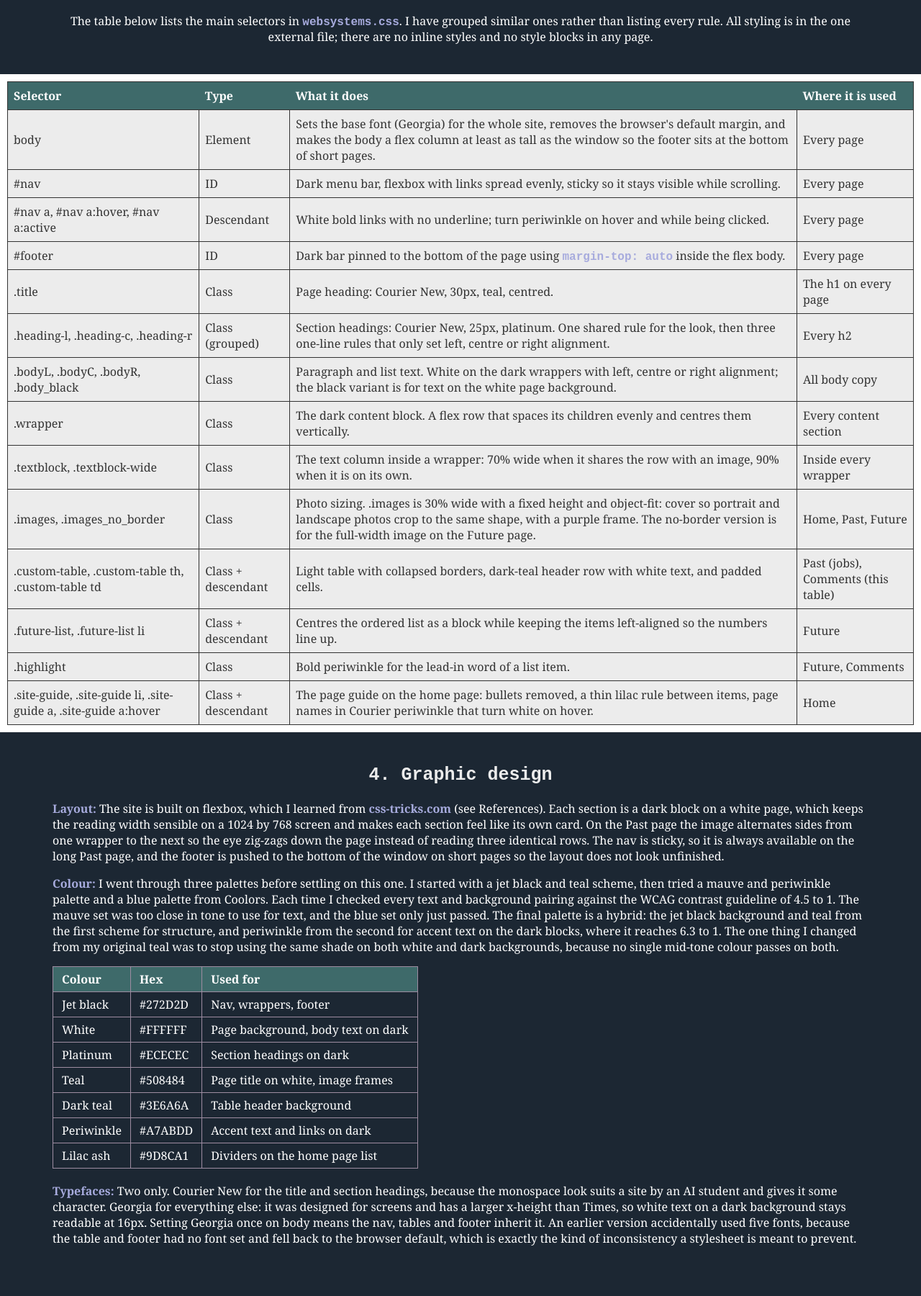
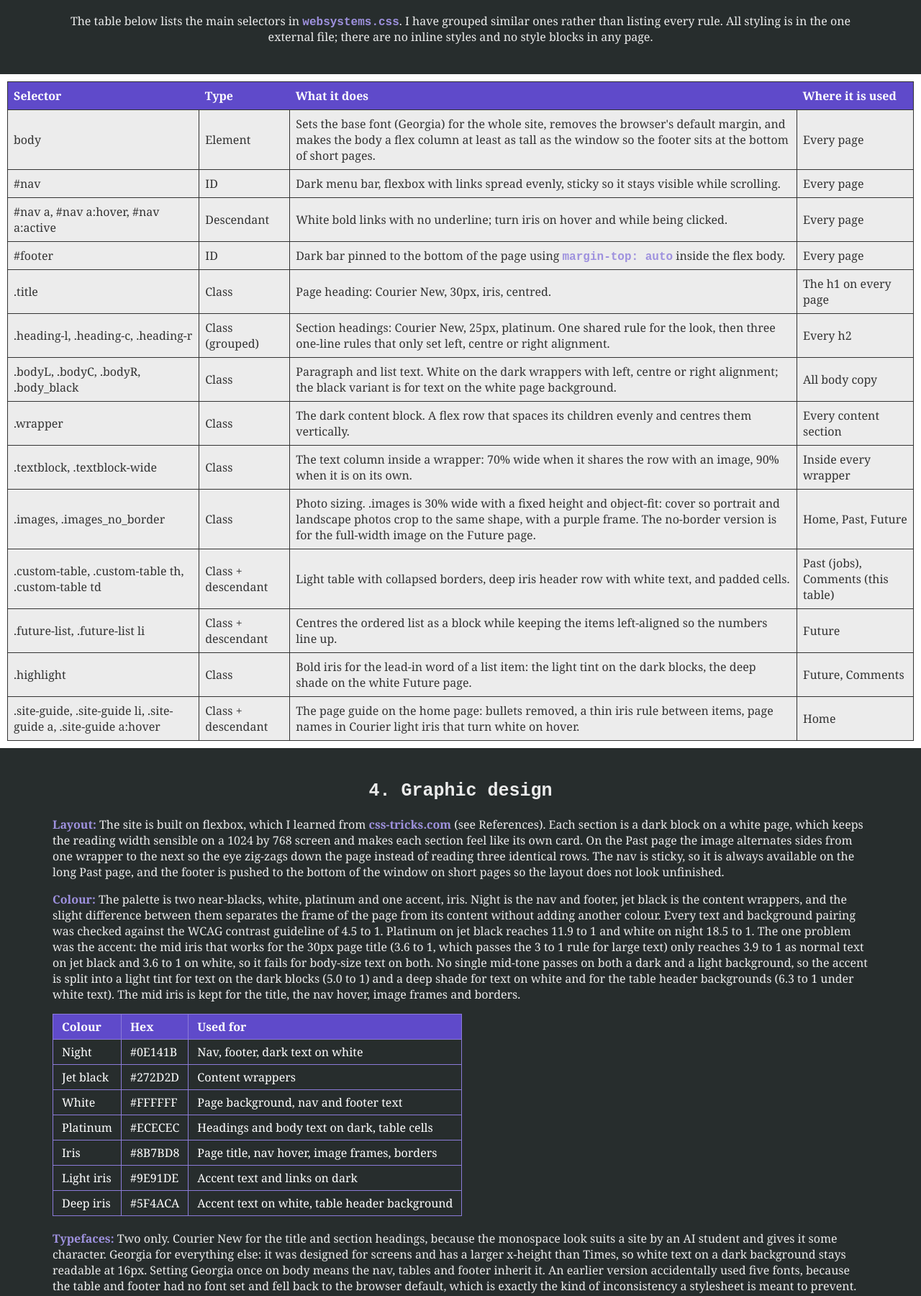
Before and after one commit to ZyadKamalHamed/About-me-webpage, a plain HTML site: page comments.html in a window 1280 px wide. Shown: the part 969-2769 px from the top of the page at 72% size. Drawn offline with Linux system fonts and the light colour scheme.

Commit message:
Change colours to be accessible

```diff
--- a/comments.html
+++ b/comments.html
@@ -104,7 +104,7 @@
                     <tr>
                         <td>#nav a, #nav a:hover, #nav a:active</td>
                         <td>Descendant</td>
-                        <td>White bold links with no underline; turn periwinkle on hover and while being clicked.</td>
+                        <td>White bold links with no underline; turn iris on hover and while being clicked.</td>
                         <td>Every page</td>
                     </tr>
                     <tr>
@@ -116,7 +116,7 @@
                     <tr>
                         <td>.title</td>
                         <td>Class</td>
-                        <td>Page heading: Courier New, 30px, teal, centred.</td>
+                        <td>Page heading: Courier New, 30px, iris, centred.</td>
                         <td>The h1 on every page</td>
                     </tr>
                     <tr>
@@ -156,7 +156,7 @@
                     <tr>
                         <td>.custom-table, .custom-table th, .custom-table td</td>
                         <td>Class + descendant</td>
-                        <td>Light table with collapsed borders, dark-teal header row with white text, and padded cells.</td>
+                        <td>Light table with collapsed borders, deep iris header row with white text, and padded cells.</td>
                         <td>Past (jobs), Comments (this table)</td>
                     </tr>
                     <tr>
@@ -168,14 +168,14 @@
                     <tr>
                         <td>.highlight</td>
                         <td>Class</td>
-                        <td>Bold periwinkle for the lead-in word of a list item.</td>
+                        <td>Bold iris for the lead-in word of a list item: the light tint on the dark blocks, the deep shade on the white Future page.</td>
                         <td>Future, Comments</td>
                     </tr>
                     <tr>
                         <td>.site-guide, .site-guide li, .site-guide a, .site-guide a:hover</td>
                         <td>Class + descendant</td>
-                        <td>The page guide on the home page: bullets removed, a thin lilac rule between items, page names in Courier
-                            periwinkle that turn white on hover.</td>
+                        <td>The page guide on the home page: bullets removed, a thin iris rule between items, page names in Courier
+                            light iris that turn white on hover.</td>
                         <td>Home</td>
                     </tr>
                 </tbody>
@@ -195,26 +195,28 @@
                 </p>
 
                 <p class="bodyL">
-                    <span class="highlight">Colour: </span> I went through three palettes before settling on this one. I started with a
-                    jet black and teal scheme, then tried a mauve and periwinkle palette and a blue palette from Coolors. Each time I
-                    checked every text and background pairing against the WCAG contrast guideline of 4.5 to 1. The mauve set was too
-                    close in tone to use for text, and the blue set only just passed. The final palette is a hybrid: the jet black
-                    background and teal from the first scheme for structure, and periwinkle from the second for accent text on the dark
-                    blocks, where it reaches 6.3 to 1. The one thing I changed from my original teal was to stop using the same shade on
-                    both white and dark backgrounds, because no single mid-tone colour passes on both.
+                    <span class="highlight">Colour: </span> The palette is two near-blacks, white, platinum and one accent, iris. Night is
+                    the nav and footer, jet black is the content wrappers, and the slight difference between them separates the frame of
+                    the page from its content without adding another colour. Every text and background pairing was checked against the
+                    WCAG contrast guideline of 4.5 to 1. Platinum on jet black reaches 11.9 to 1 and white on night 18.5 to 1. The one
+                    problem was the accent: the mid iris that works for the 30px page title (3.6 to 1, which passes the 3 to 1 rule for
+                    large text) only reaches 3.9 to 1 as normal text on jet black and 3.6 to 1 on white, so it fails for body-size text
+                    on both. No single mid-tone passes on both a dark and a light background, so the accent is split into a light tint
+                    for text on the dark blocks (5.0 to 1) and a deep shade for text on white and for the table header backgrounds
+                    (6.3 to 1 under white text). The mid iris is kept for the title, the nav hover, image frames and borders.
                 </p>
 
                 <table class="palette">
                     <tr>
                         <th>Colour</th><th>Hex</th><th>Used for</th>
                     </tr>
-                    <tr><td>Jet black</td><td>#272D2D</td><td>Nav, wrappers, footer</td></tr>
-                    <tr><td>White</td><td>#FFFFFF</td><td>Page background, body text on dark</td></tr>
-                    <tr><td>Platinum</td><td>#ECECEC</td><td>Section headings on dark</td></tr>
-                    <tr><td>Teal</td><td>#508484</td><td>Page title on white, image frames</td></tr>
-                    <tr><td>Dark teal</td><td>#3E6A6A</td><td>Table header background</td></tr>
-                    <tr><td>Periwinkle</td><td>#A7ABDD</td><td>Accent text and links on dark</td></tr>
-                    <tr><td>Lilac ash</td><td>#9D8CA1</td><td>Dividers on the home page list</td></tr>
+                    <tr><td>Night</td><td>#0E141B</td><td>Nav, footer, dark text on white</td></tr>
+                    <tr><td>Jet black</td><td>#272D2D</td><td>Content wrappers</td></tr>
+                    <tr><td>White</td><td>#FFFFFF</td><td>Page background, nav and footer text</td></tr>
+                    <tr><td>Platinum</td><td>#ECECEC</td><td>Headings and body text on dark, table cells</td></tr>
+                    <tr><td>Iris</td><td>#8B7BD8</td><td>Page title, nav hover, image frames, borders</td></tr>
+                    <tr><td>Light iris</td><td>#9E91DE</td><td>Accent text and links on dark</td></tr>
+                    <tr><td>Deep iris</td><td>#5F4ACA</td><td>Accent text on white, table header background</td></tr>
                 </table>
 
                 <p class="bodyL">
@@ -265,8 +267,8 @@
                 </div>
 
                 <p class="bodyL">
-                    <span class="highlight">Other checks.</span> The site uses no JavaScript, so nothing depends on it. All colour pairings
-                    meet the WCAG AA contrast ratio. Links keep the browser's keyboard focus ring so the site can be navigated with the
+                    <span class="highlight">Other checks.</span> The site uses no JavaScript, so nothing depends on it. All text and background
+                    pairings meet the WCAG AA contrast ratio for their text size. Links keep the browser's keyboard focus ring so the site can be navigated with the
                     Tab key. All file names and paths are lower-case and relative, and every image is under 100 KB.
                 </p>
             </div>
@@ -279,7 +281,7 @@
                 <ul class="bodyL">
                     <li>W3Schools, HTML and CSS tutorials, used to learn and refresh HTML and CSS: https://www.w3schools.com/htmlcss/</li>
                     <li>CSS-Tricks, A Complete Guide to Flexbox, used for the flexbox layout: https://css-tricks.com/snippets/css/a-guide-to-flexbox/</li>
-                    <li>Coolors, used to source the colour palettes: https://coolors.co/add7f6-87bfff-3f8efc-2667ff</li>
+                    <li>Coolors, used to source the colour palettes: https://coolors.co/0e141b-272d2d-ffffff-ececec-8b7bd8</li>
                 </ul>
             </div>
         </div>
--- a/websystems.css
+++ b/websystems.css
@@ -1,11 +1,11 @@
-/* Colours (hybrid of the teal and mauve palettes, every text pairing checked against WCAG AA 4.5:1)
-Jet black   = #272D2D
-White       = #FFFFFF
-Platinum    = #ECECEC
-Teal        = #508484
-Dark teal   = #3E6A6A
-Periwinkle  = #A7ABDD
-Lilac ash   = #9D8CA1
+/* Colours (iris accent on a dark ground, every text pairing checked against WCAG AA 4.5:1)
+Night       = #0E141B   nav and footer
+Jet black   = #272D2D   wrappers, dark text on white
+White       = #FFFFFF   page background, nav and footer text
+Platinum    = #ECECEC   headings and body text on the dark wrappers, table cells
+Iris        = #8B7BD8   page title (30px, 3.6:1 on white passes the large-text 3:1 rule), nav hover, image frames, borders
+Light iris  = #9E91DE   accent text and links on Jet black (5.0:1); the mid Iris only reaches 3.9:1 there
+Deep iris   = #5F4ACA   accent text on white (6.3:1) and table header backgrounds under white text
 */
 
 /* BACKGROUND */
@@ -33,7 +33,7 @@ body {
     border-radius: 4px;
     padding-inline: 0;
     padding: 1rem;
-    background-color: #4A5A6C;
+    background-color: #0E141B;
 
 }
 #nav a{
@@ -42,7 +42,7 @@ body {
     font-weight: bold;
 }
 #nav a:hover {
-    color: #A7ABDD;
+    color: #8B7BD8;
     font-size: 1.1rem;
 }
 #nav a:active {
@@ -50,7 +50,7 @@ body {
     font-size: 1.2rem;
 }
 /* TEXT */
-/* Two typefaces only: Courier New for the title and headings, Georgia (set on body) for everything else */
+
 .title {
     color: #8B7BD8;
     font-family: 'Courier New', Courier, monospace;
@@ -62,28 +62,30 @@ body {
     font-family: 'Courier New', Courier, monospace;
     font-size: 25px;
 }
-.heading-l { text-align: left; }
+.heading-l {
+    text-align: left;
+}
 .heading-c { text-align: center; }
 .heading-r { text-align: right; }
 .bodyL{
-    color: #FFFFFF;
+    color: #ECECEC;
     text-align: left;
 }
 .bodyC{
-    color: #FFFFFF;
+    color: #ECECEC;
     text-align: center;
 }
 .bodyR{
-    color: #FFFFFF;
+    color: #ECECEC;
     text-align: right;
 }
 .body_black{
-    color: #272D2D;
+    color: #0E141B;
     text-align: left;
 }
 /* CONTAINERS */
 .wrapper {
-    background-color: #1C2733;
+    background-color: #272D2D;
     display: flex;
     padding: 10px;
     justify-content: space-around;
@@ -122,7 +124,7 @@ body {
     align-items: stretch
 }
 .custom-table th{
-    background-color: #3E6A6A;
+    background-color: #5F4ACA;
     color: #fff;
     padding: 8px;
 }
@@ -144,17 +146,20 @@ body {
 .future-list li {
     padding: 0.2rem 0;
 }
-/* Coloured lead-in word on list items, and the page links on the home page */
 .highlight {
-    color: #A7ABDD;
+    color: #9E91DE;
     font-weight: bold;
+}
+
+.future-list .highlight {
+    color: #5F4ACA;
 }
 
 .images {
     width: 30%;
     height: 320px;      /* fill the wrapper's height instead of using aspect ratio */
     object-fit: cover;
-    background-color: #A7ABDD;
+    background-color: #8B7BD8;
     overflow-x: auto;
     border-radius: 5px;
     padding: 3px;
@@ -179,11 +184,11 @@ body {
     border: 1px solid #272D2D;
     width: 100%;
     padding: 1rem;
-    background-color: #272D2D;
+    background-color: #0E141B;
     height: 10px;
 }
 
-/* Home page guide to the other three pages */
+/* HOME PAGE: links to other pages*/
 .textblock-wide {
     width: 90%;
     padding: 15px;
@@ -198,10 +203,10 @@ body {
 }
 .site-guide li {
     padding: 12px 0;
-    border-top: 1px solid #9D8CA1;
+    border-top: 1px solid #8B7BD8;
 }
 .site-guide a {
-    color: #A7ABDD;
+    color: #9E91DE;
     font-weight: bold;
     text-decoration: none;
     font-family: 'Courier New', Courier, monospace;
@@ -215,22 +220,22 @@ body {
 /* COMMENTS PAGE */
 code {
     font-family: 'Courier New', Courier, monospace;
-    color: #A7ABDD;
+    color: #9E91DE;
     font-weight: bold;
 }
-/* Small palette table inside a dark wrapper */
+
 .palette {
     color: #FFFFFF;
     border-collapse: collapse;
     margin: 10px 0 20px;
 }
 .palette th, .palette td {
-    border: 1px solid #9D8CA1;
+    border: 1px solid #8B7BD8;
     padding: 6px 12px;
     text-align: left;
 }
 .palette th {
-    background-color: #3E6A6A;
+    background-color: #5F4ACA;
 }
 /* Row of four small CSS-off screenshots on the comments page */
 .screenshots {
@@ -240,5 +245,5 @@ code {
 }
 .screenshot {
     width: 24%;
-    border: 1px solid #9D8CA1;
+    border: 1px solid #8B7BD8;
 }
```
